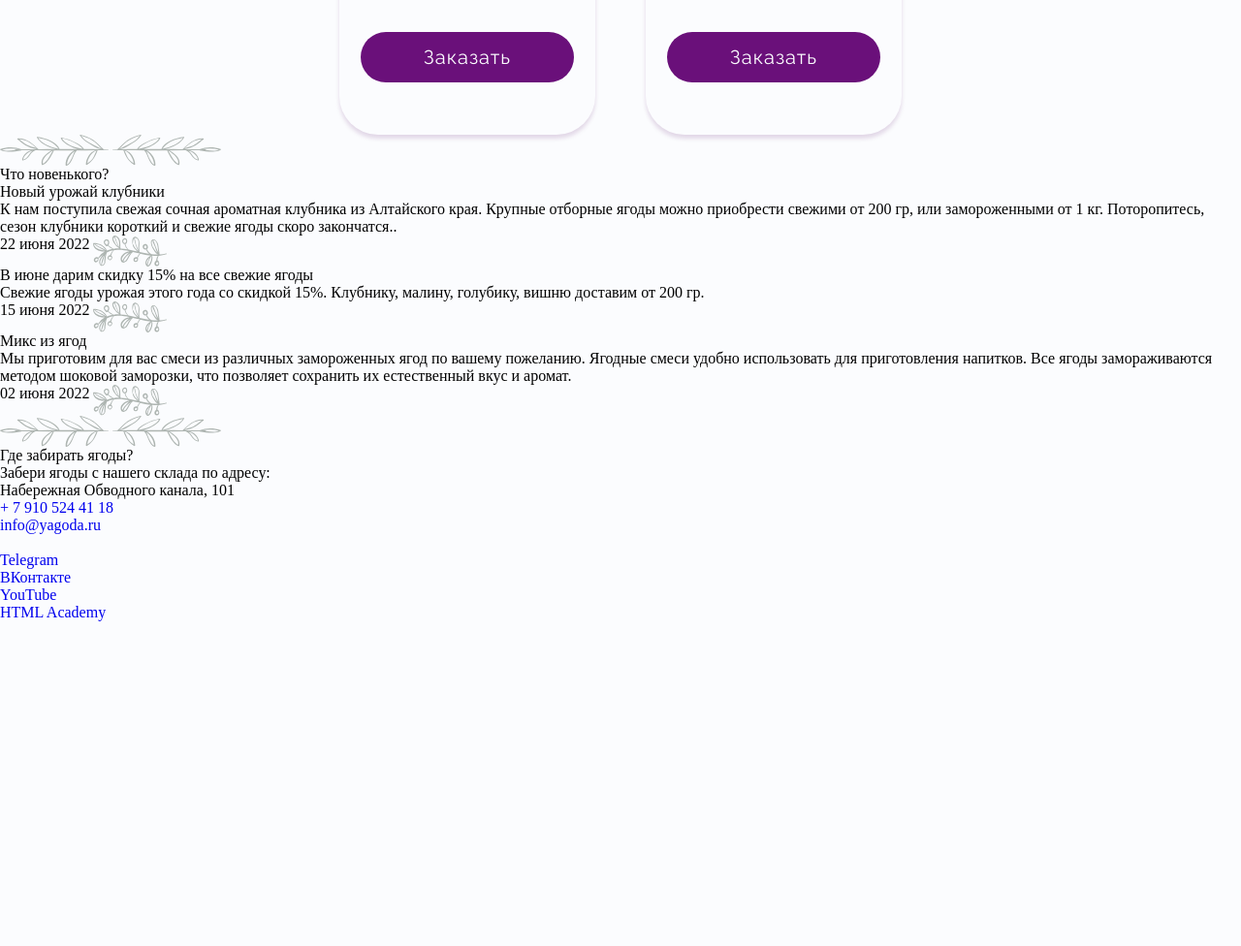
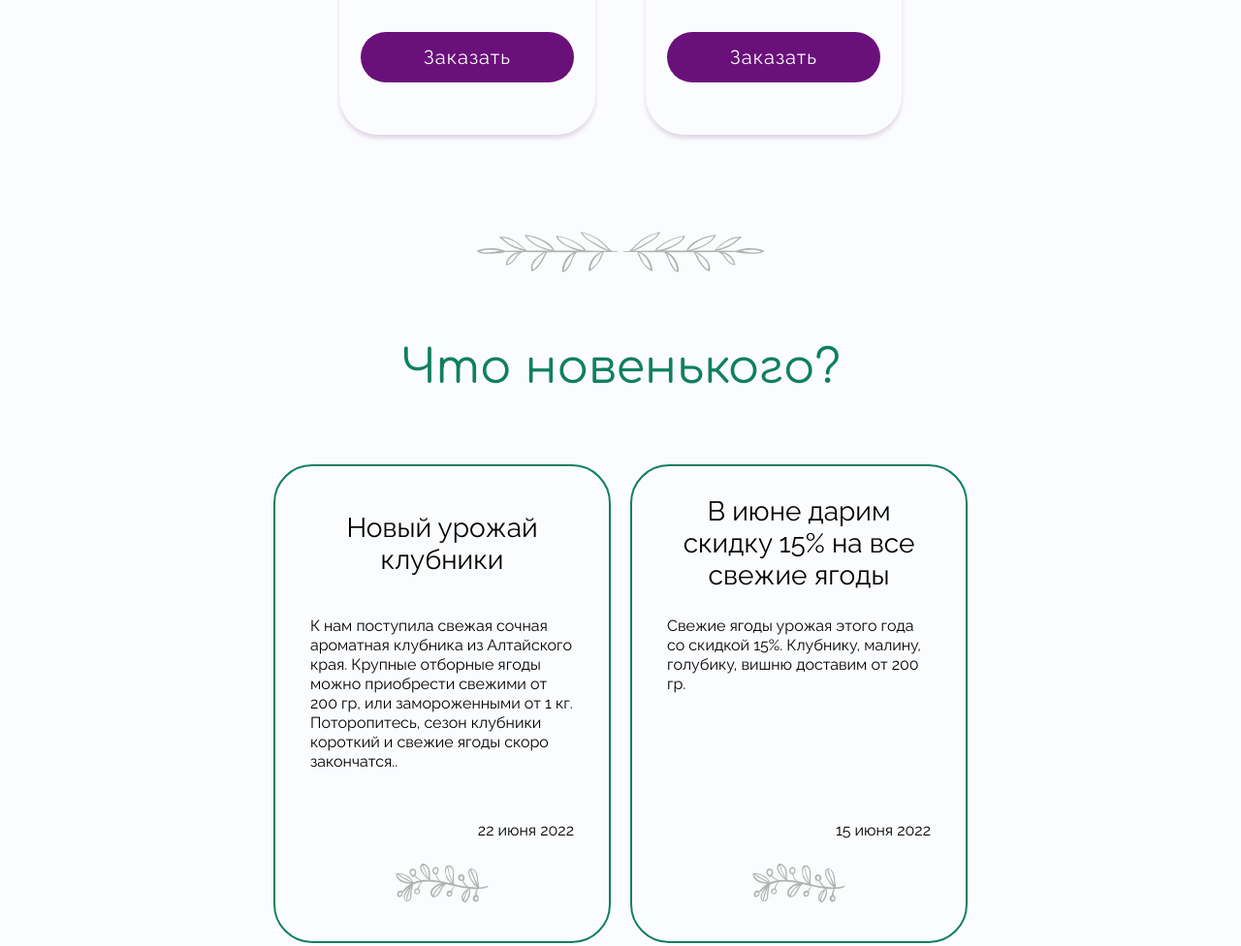
Before and after one commit to MIM1X/Berry-project, a website: page source/index.html in a window 1280 px wide. Shown: the part 3000-3976 px from the top of the page at 97% size. Before the commit the page ends 3641 px from the top, so only its background shows below. Drawn offline with nearby package versions, Linux system fonts and the light colour scheme; files that its build step writes are made by us from their sources.

Commit message:
Стилизовал блок news

```diff
--- a/source/index.html
+++ b/source/index.html
@@ -400,6 +400,7 @@
         </div>
       </section>
       <section class="news">
+        <div class="news__container">
           <img
             src="./images/double-stick.svg"
             class="news__decoration"
@@ -408,15 +409,15 @@
             draggable="false"
             loading="lazy"
           />
-        <h2 class="news__title title">Что новенького?</h2>
+          <h2 class="news__title">Что новенького?</h2>
           <ul class="news__list">
             <li class="news__item">
-            <h3 class="news__name title">Новый урожай клубники</h3>
+              <h3 class="news__name">Новый урожай клубники</h3>
               <p class="news__text text">
                 К нам поступила свежая сочная ароматная клубника из Алтайского
                 края. Крупные отборные ягоды можно приобрести свежими от 200 гр,
-              или замороженными от 1 кг. Поторопитесь, сезон клубники короткий и
-              свежие ягоды скоро закончатся..
+                или замороженными от 1 кг. Поторопитесь, сезон клубники короткий
+                и свежие ягоды скоро закончатся..
               </p>
               <time class="news__date" datetime="2022-06-22">22 июня 2022</time>
               <img
@@ -430,10 +431,10 @@
             </li>
 
             <li class="news__item">
-            <h3 class="news__name title">
+              <h3 class="news__name">
                 В июне дарим скидку 15% на все свежие ягоды
               </h3>
-            <p class="news__text text">
+              <p class="news__text">
                 Свежие ягоды урожая этого года со скидкой 15%. Клубнику, малину,
                 голубику, вишню доставим от 200 гр.
               </p>
@@ -449,12 +450,13 @@
             </li>
 
             <li class="news__item">
-            <h3 class="news__name title">Микс из ягод</h3>
-            <p class="news__text text">
+              <h3 class="news__name">Микс из ягод</h3>
+              <p class="news__text">
                 Мы приготовим для вас смеси из различных замороженных ягод по
                 вашему пожеланию. Ягодные смеси удобно использовать для
                 приготовления напитков. Все ягоды замораживаются методом шоковой
-              заморозки, что позволяет сохранить их естественный вкус и аромат.
+                заморозки, что позволяет сохранить их естественный вкус и
+                аромат.
               </p>
               <time class="news__date" datetime="2022-06-02">02 июня 2022</time>
               <img
@@ -467,8 +469,10 @@
               />
             </li>
           </ul>
+        </div>
       </section>
-      <article class="contacts">
+      <section class="contacts">
+        <div class="contacts__container">
           <img
             src="./images/double-stick.svg"
             class="news__decoration"
@@ -496,7 +500,14 @@
               </li>
             </ul>
           </address>
-      </article>
+        </div>
+        <iframe
+          src="https://yandex.ru/map-widget/v1/?um=constructor%3Ad146dc8e76ac6f3e896e089921ea3ed5f7dee72605cc46ee20e8450993379db9&amp;source=constructor"
+          width="100%"
+          height="372"
+          frameborder="0"
+        ></iframe>
+      </section>
     </main>
     <footer class="footer">
       <a class="footer__logo logo">
--- /dev/null
+++ b/source/styles/blocks/contacts.scss
@@ -0,0 +1,14 @@
+.contacts {
+  display: flex;
+  flex-direction: column;
+  align-items: center;
+
+  margin-top: 60px;
+
+  &__container {
+    display: flex;
+    flex-direction: column;
+    align-items: center;
+    width: 268px;
+  }
+}
--- /dev/null
+++ b/source/styles/blocks/news.scss
@@ -0,0 +1,173 @@
+.news {
+  display: flex;
+  justify-content: center;
+
+  margin-top: 66px;
+
+  @media (min-width: $tablet-width) {
+    margin-top: 100px;
+  }
+
+  &__container {
+    display: flex;
+    flex-direction: column;
+    align-items: center;
+    width: 268px;
+
+    @media (min-width: $tablet-width) {
+      width: 716px;
+    }
+
+    @media (min-width: $desktop-width) {
+      width: 1128px;
+    }
+  }
+
+  &__decoration {
+    width: 228px;
+    height: 32px;
+
+    @media (min-width: $tablet-width) {
+      width: 296px;
+      height: 42px;
+    }
+  }
+
+  &__title {
+    font: $h2-mobile-font;
+    color: $accent-color-green;
+    text-align: center;
+
+    margin-top: 63px;
+    margin-bottom: 63.5px;
+
+    @media (min-width: $tablet-width) {
+      font: $h2-tablet-font;
+
+      margin-top: 72px;
+      margin-bottom: 72.5px;
+    }
+
+    @media (min-width: $desktop-width) {
+      font: $h2-font;
+
+      margin-top: 100px;
+      margin-bottom: 97px;
+    }
+  }
+
+  &__list {
+    display: flex;
+    flex-direction: column;
+    gap: 24px;
+
+    @media (min-width: $tablet-width) {
+      flex-direction: row;
+      flex-wrap: wrap;
+      justify-content: center;
+
+      column-gap: 20px;
+      row-gap: 34px;
+    }
+
+    @media (min-width: $desktop-width) {
+      column-gap: 24px;
+    }
+  }
+
+  &__item {
+    display: flex;
+    flex-direction: column;
+    align-items: center;
+
+    width: 268px;
+
+    border-radius: 40px;
+    border: solid 2px $accent-color-green;
+
+    padding: 31px 20px 23px;
+
+    @media (min-width: $tablet-width) {
+      width: 348px;
+
+      padding: 30px 36px 40px;
+    }
+
+    @media (min-width: $desktop-width) {
+      width: 360px;
+
+      padding-bottom: 42px;
+    }
+  }
+
+  &__name {
+    display: flex;
+    text-align: center;
+    justify-content: center;
+    align-items: center;
+
+    font: $h3-mobile-font;
+
+    width: 204px;
+    height: 68px;
+
+    margin-bottom: 17.5px;
+
+    @media (min-width: $tablet-width) {
+      font: $h3-font;
+
+      width: 276px;
+      height: 100px;
+
+      margin-bottom: 25px;
+    }
+
+    @media (min-width: $desktop-width) {
+      margin-bottom: 20px;
+    }
+  }
+
+  &__text {
+    font: $text-mobile-font;
+    min-height: 180px;
+
+    margin-bottom: 12px;
+
+    @media (min-width: $tablet-width) {
+      font: $text-font;
+      min-height: 196px;
+
+      margin-bottom: 15px;
+    }
+
+    @media (min-width: $desktop-width) {
+      margin-bottom: 17px;
+    }
+  }
+
+  &__date {
+    font: $text-mobile-font;
+    margin-bottom: 16px;
+
+    align-self: flex-end;
+
+    @media (min-width: $tablet-width) {
+      font: $text-font;
+      margin-bottom: 24px;
+    }
+
+    @media (min-width: $desktop-width) {
+      margin-bottom: 23px;
+    }
+  }
+
+  &__item-decoration {
+    width: 76px;
+    height: 32px;
+
+    @media (min-width: $tablet-width) {
+      width: 96px;
+      height: 40px;
+    }
+  }
+}
--- a/source/styles/common/variables.scss
+++ b/source/styles/common/variables.scss
@@ -6,39 +6,39 @@ $tablet-width: 768px;
 $desktop-width: 1440px;
 
 /* colors */
-$background-color-white: #FBFCFE;
-$background-color-blue-gray: #F1F6FC;
-$background-color-leaf-gray: fade-out(#8E9892, 0.7);
+$background-color-white: #fbfcfe;
+$background-color-blue-gray: #f1f6fc;
+$background-color-leaf-gray: fade-out(#8e9892, 0.7);
 
-$accent-color-purple: #6A107A;
-$accent-color-green: #0F805D;
+$accent-color-purple: #6a107a;
+$accent-color-green: #0f805d;
 
 $text-color-black: #000000;
-$text-color-white: #FBFCFE;
-$text-color-leaf-gray: fade-out(#8E9892, 0.7);
+$text-color-white: #fbfcfe;
+$text-color-leaf-gray: fade-out(#8e9892, 0.7);
 
-$purple-hover: #B22EC8;
-$purple-disabled: fade-out(#6A107A, 0.6);
-$green-hover: #7BDB0A;
-$green-disabled: fade-out(#0F805D, 0.5);
-$error-color: #FF8282;
+$purple-hover: #b22ec8;
+$purple-disabled: fade-out(#6a107a, 0.6);
+$green-hover: #7bdb0a;
+$green-disabled: fade-out(#0f805d, 0.5);
+$error-color: #ff8282;
 
 /* fonts */
-$h1-font:400 52px "Comfortaa";
-$h1-tablet-font:400 48px "Comfortaa";
-$h1-mobile-font:400 36px "Comfortaa";
+$h1-font: 400 52px "Comfortaa";
+$h1-tablet-font: 400 48px "Comfortaa";
+$h1-mobile-font: 400 36px "Comfortaa";
 
-$h2-font:400 52px "Comfortaa";
-$h2-tablet-font:400 48px "Comfortaa";
-$h2-mobile-font:400 36px "Comfortaa";
+$h2-font: 400 52px "Comfortaa";
+$h2-tablet-font: 400 48px "Comfortaa";
+$h2-mobile-font: 400 36px "Comfortaa";
 
-$h3-font:400 28px "Raleway";
-$h3-mobile-font:400 20px "Raleway";
+$h3-font: 400 28px "Raleway";
+$h3-mobile-font: 400 20px "Raleway";
 
-$link-font:400 20px "Raleway";
+$link-font: 400 20px "Raleway";
 
-$big-accent-font:400 18px/22px "Raleway"; //body1
-$big-accent-mobile-font:400 16px "Raleway"; //mobBody1
+$big-accent-font: 400 18px/22px "Raleway"; //body1
+$big-accent-mobile-font: 400 16px "Raleway"; //mobBody1
 
-$text-font:400 16px/20px "Raleway"; //body2
-$text-mobile-font:400 14px "Raleway"; //mobBody2
+$text-font: 400 16px/20px "Raleway"; //body2
+$text-mobile-font: 400 14px "Raleway"; //mobBody2
--- a/source/styles/styles.scss
+++ b/source/styles/styles.scss
@@ -11,3 +11,5 @@
 @import "./blocks/promo.scss";
 @import "./blocks/button.scss";
 @import "./blocks/catalog.scss";
+@import "./blocks/news.scss";
+@import "./blocks/contacts.scss";
```
Lines whose indentation alone changed are shown as unchanged.
